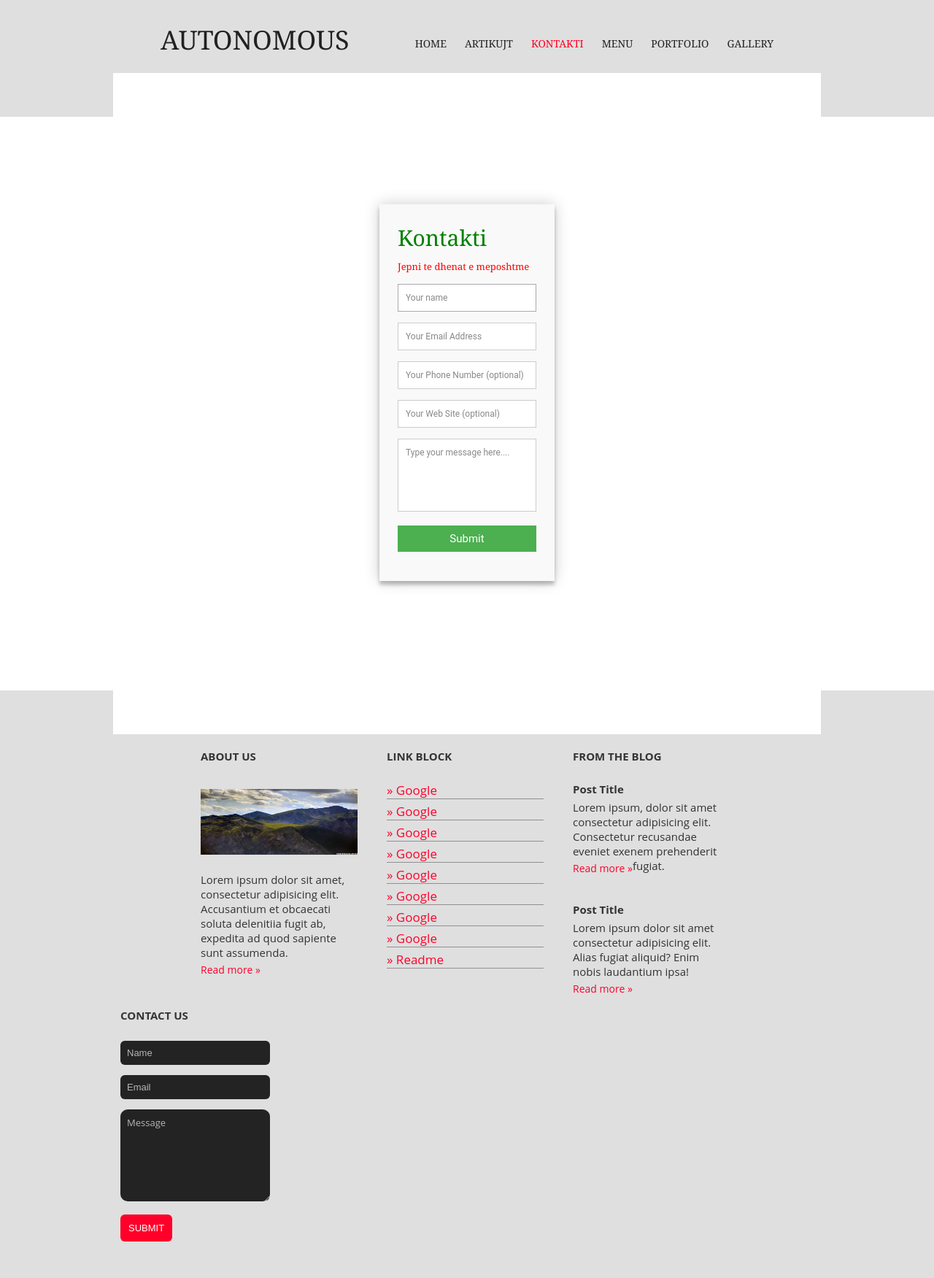
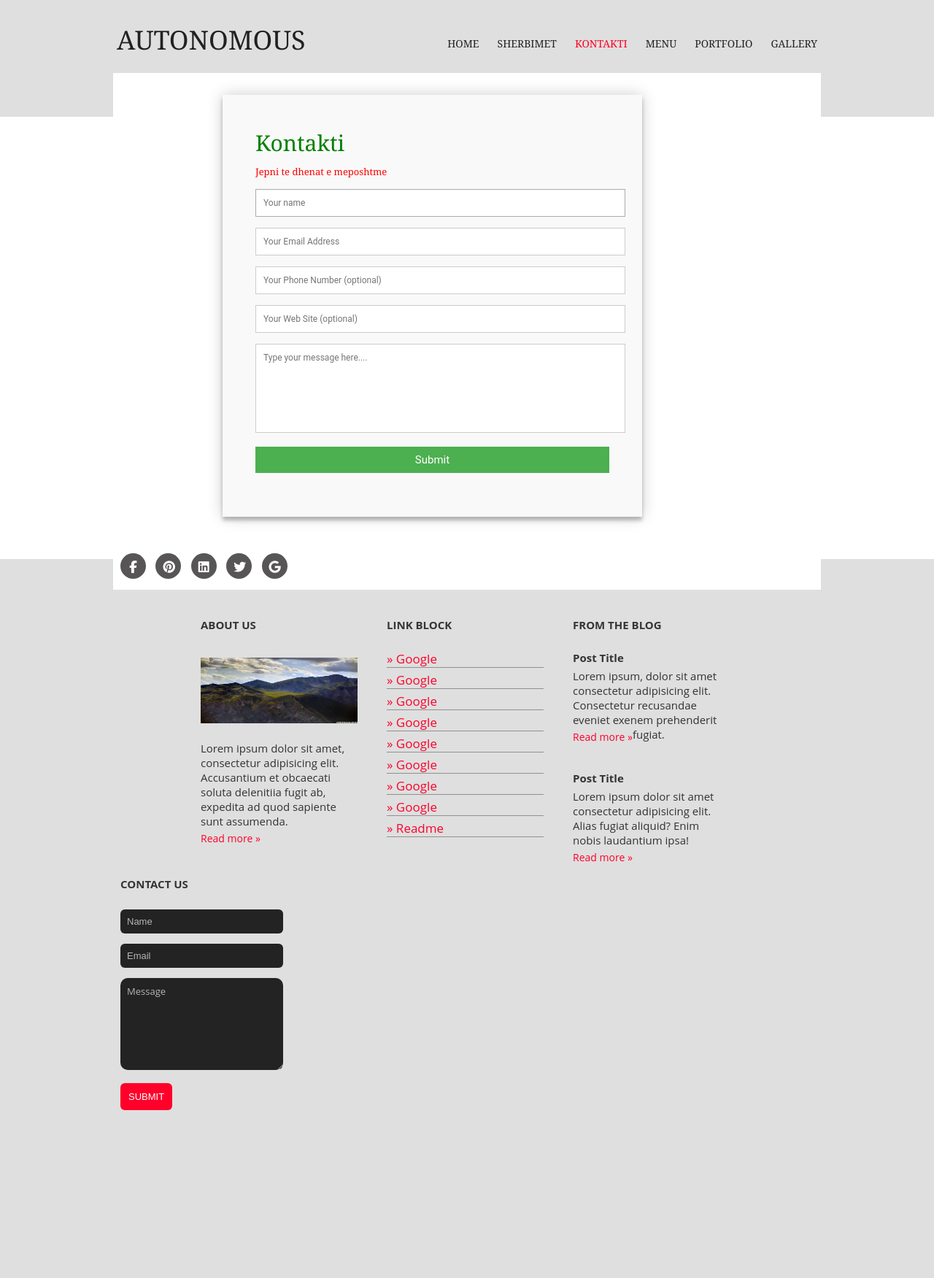
Before and after one commit to JonHajdini/InternetProgramming, a PHP site: page /Kontakti.html in a window 1280 px wide. Shown: the whole page at 73% size. After the commit the page ends 1521 px from the top, so only its background shows below. Run offline with PHP 8.4, Linux system fonts and the light colour scheme; some libraries are stand-ins or nearby versions.

Commit message:
Update Kontakti

```diff
--- a/Kontakti.html
+++ b/Kontakti.html
@@ -3,7 +3,7 @@
 
 <head>
   <meta name="viewport" content="width=device-width,initial-scale=1.0">
-  <title>Homepage</title>
+  <title>Kontakti</title>
   <meta charset="UTF-8">
   <link rel="stylesheet" href="css/style.css" type="text/css">
   <link rel="stylesheet" href="css/body.css" type="text/css">
@@ -24,8 +24,8 @@
         <nav>
           <ul>
             <li><a href="index.html">HOME</a></li>
-            <li><a href="Artikujt.html">Artikujt</a></li>
-            <li><a href="Kontakti.html" class="active">Kontakti</a></li>
+            <li><a href="Sherbimet.html">SHERBIMET</a></li>
+            <li><a href="Kontakti.html" class="active">KONTAKTI</a></li>
             <li><a href="#">MENU</a>
               <ul>
                 <li><a href="Chooselanguage.html">LANGUAGE</a></li>
@@ -40,9 +40,8 @@
       </header>
     </div>
     <div class="wrapper col3">
-      <header id="header" class="clear">
-        <div id="hgroup">
-          <div class="container">
+    <div id="container" class="clear">
+
             <form id="contact" action="" method="post">
               <h3>Kontakti</h3>
               <h4>Jepni te dhenat e meposhtme</h4>
@@ -65,10 +64,25 @@
                 <button name="submit" type="submit" id="contact-submit" data-submit="...Sending">Submit</button>
               </fieldset>
             </form>
-          </div>
+            <div class="icons">
+              <a href="https://www.facebook.com/" target="_blank" class="fab fa-facebook-f"></a>
+              <a href="https://www.pinterest.com/" target="_blank" class="fab fa-pinterest"></a>
+              <a href="https://www.linkedin.com/" target="_blank" class="fab fa-linkedin"></a>
+              <a href="https://twitter.com/" target="_blank" class="fab fa-twitter"></a>
+              <a href="https://plus.google.com/discover" target="_blank" class="fab fa-google"></a>
+            </div>
+            </div>
         </div>
       </header>
-    </div>
+      <div class="icons">
+        <a href="https://www.facebook.com/" target="_blank" class="fab fa-facebook-f"></a>
+        <a href="https://www.pinterest.com/" target="_blank" class="fab fa-pinterest"></a>
+        <a href="https://www.linkedin.com/" target="_blank" class="fab fa-linkedin"></a>
+        <a href="https://twitter.com/" target="_blank" class="fab fa-twitter"></a>
+        <a href="https://plus.google.com/discover" target="_blank" class="fab fa-google"></a>
+      </div>
+
+
     <footer>
       <div class="footer-main">
         <div class="footer-inner">
--- a/Sherbimet.html
+++ b/Sherbimet.html
@@ -2,7 +2,7 @@
 
 <head>
   <meta name="viewport" content="width=device-width,initial-scale=1.0">
-  <title>Homepage</title>
+  <title>Sherbimet</title>
   <meta charset="UTF-8">
   <link rel="stylesheet" href="css/style.css" type="text/css">
   <link rel="stylesheet" href="css/body.css" type="text/css">
@@ -73,7 +73,7 @@
           <ul>
             <li><a href="index.html">HOME</a></li>
             <li><a href="Artikujt.html" class="active">SHERBIMET</a></li>
-            <li><a href="Kontakti.html">Kontakti</a></li>
+            <li><a href="Kontakti.html">KONTAKTI</a></li>
             <li><a href="#">MENU</a>
               <ul>
                 <li><a href="Chooselanguage.html">LANGUAGE</a></li>
--- a/css/Kontakti.css
+++ b/css/Kontakti.css
@@ -1,16 +1,4 @@
 
-* {
-  margin: 0;
-  padding: 0;
-  box-sizing: border-box;
-  -webkit-box-sizing: border-box;
-  -moz-box-sizing: border-box;
-  -webkit-font-smoothing: antialiased;
-  -moz-font-smoothing: antialiased;
-  -o-font-smoothing: antialiased;
-  -font-smoothing: antialiased;
-  text-rendering: optimizeLegibility;
-}
 
 
 
@@ -27,11 +15,10 @@
 
 #contact {
   background: #F9F9F9;
-  padding: 25px;
-  margin: 150px 0;
+  padding: 45px;
+  margin: 0px 150px;
   box-shadow: 0 0 20px 0 rgba(0, 0, 0, 0.2), 0 5px 5px 0 rgba(0, 0, 0, 0.24);
-  transform: translateX(300px);
-
+  width: 50%;
 }
 
 
@@ -117,19 +104,3 @@ fieldset {
   outline: 0;
   border: 1px solid #aaa;
 }
-
-::-webkit-input-placeholder {
-  color: #888;
-}
-
-:-moz-placeholder {
-  color: #888;
-}
-
-::-moz-placeholder {
-  color: #888;
-}
-
-:-ms-input-placeholder {
-  color: #888;
-}
--- a/gallery.html
+++ b/gallery.html
@@ -53,8 +53,8 @@
         <nav>
           <ul>
             <li><a href="index.html">HOME</a></li>
-            <li><a href="Artikujt.html">Artikujt</a></li>
-            <li><a href="Kontakti.html">Kontakti</a></li>
+            <li><a href="Sherbimet.html">SHERBIMET</a></li>
+            <li><a href="Kontakti.html">KONTAKTI</a></li>
             <li><a href="#">MENU</a>
               <ul>
                 <li><a href="Chooselanguage.html">LANGUAGE</a></li>
--- a/index.html
+++ b/index.html
@@ -24,8 +24,8 @@
         <nav>
           <ul>
             <li><a href="index.html" class="active">HOME</a></li>
-            <li><a href="Artikujt.html">Artikujt</a></li>
-            <li><a href="Kontakti.html">Kontakti</a></li>
+            <li><a href="Sherbimet.html">SHERBIMET</a></li>
+            <li><a href="Kontakti.html">KONTAKTI</a></li>
             <li><a href="#">MENU</a>
               <ul>
                 <li><a href="Chooselanguage.html">LANGUAGE</a></li>
--- a/portfolio.html
+++ b/portfolio.html
@@ -21,8 +21,8 @@
         <nav>
           <ul>
             <li><a href="index.html">HOME</a></li>
-            <li><a href="Artikujt.html">Artikujt</a></li>
-            <li><a href="Kontakti.html">Kontakti</a></li>
+            <li><a href="Sherbimet.html">SHERBIMET</a></li>
+            <li><a href="Kontakti.html">KONTAKTI</a></li>
             <li><a href="#">MENU</a>
               <ul>
                 <li><a href="Chooselanguage.html">LANGUAGE</a></li>
--- a/webdevelopers.html
+++ b/webdevelopers.html
@@ -36,7 +36,7 @@ table#t01 th {
   margin: 0 auto;
 }
 </style>
-<title>Homepage</title>
+<title>Web Developers</title>
 <meta charset="UTF-8">
 <link rel="stylesheet" href="css/style.css" type="text/css">
 <link rel="stylesheet" href="css/body.css" type="text/css">
@@ -52,8 +52,8 @@ table#t01 th {
       <nav>
         <ul>
           <li><a href="index.html">HOME</a></li>
-          <li><a href="Artikujt.html">Artikujt</a></li>
-          <li><a href="Kontakti.html">Kontakti</a></li>
+          <li><a href="Sherbimet.html">SHERBIMET</a></li>
+          <li><a href="Kontakti.html">KONTAKTI</a></li>
           <li><a href="#" class="active" >MENU</a>
             <ul>
               <li><a href="Chooselanguage.html">LANGUAGE</a></li>
```
